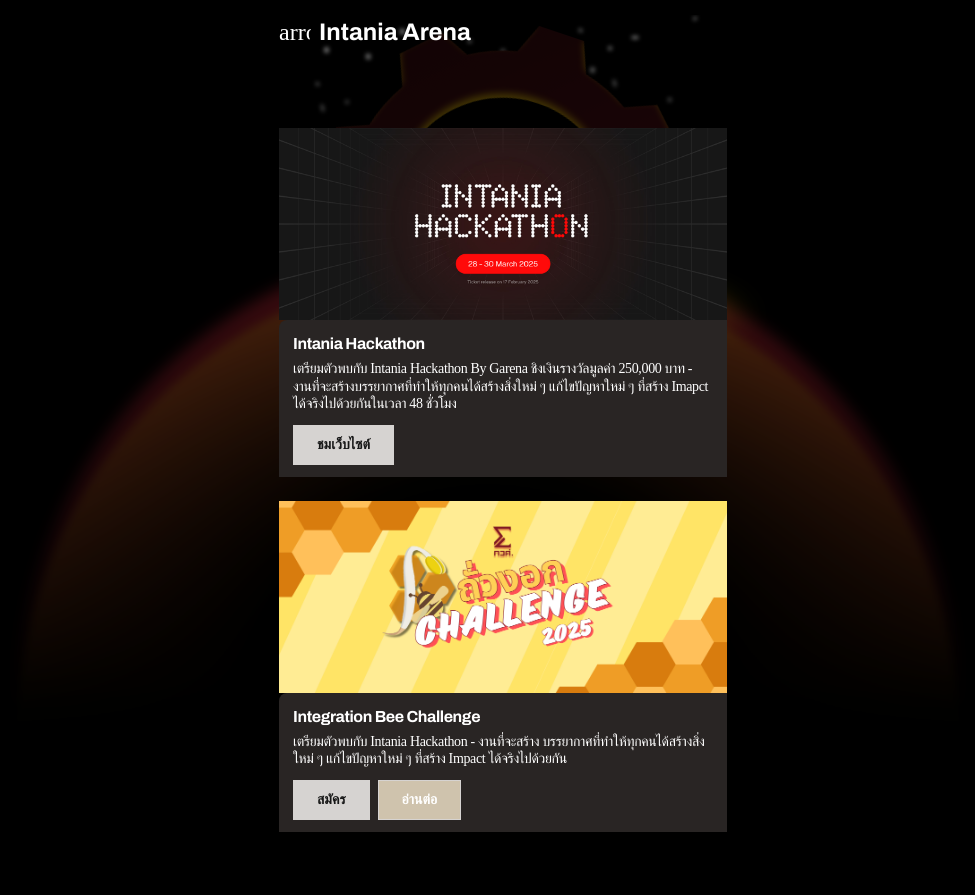
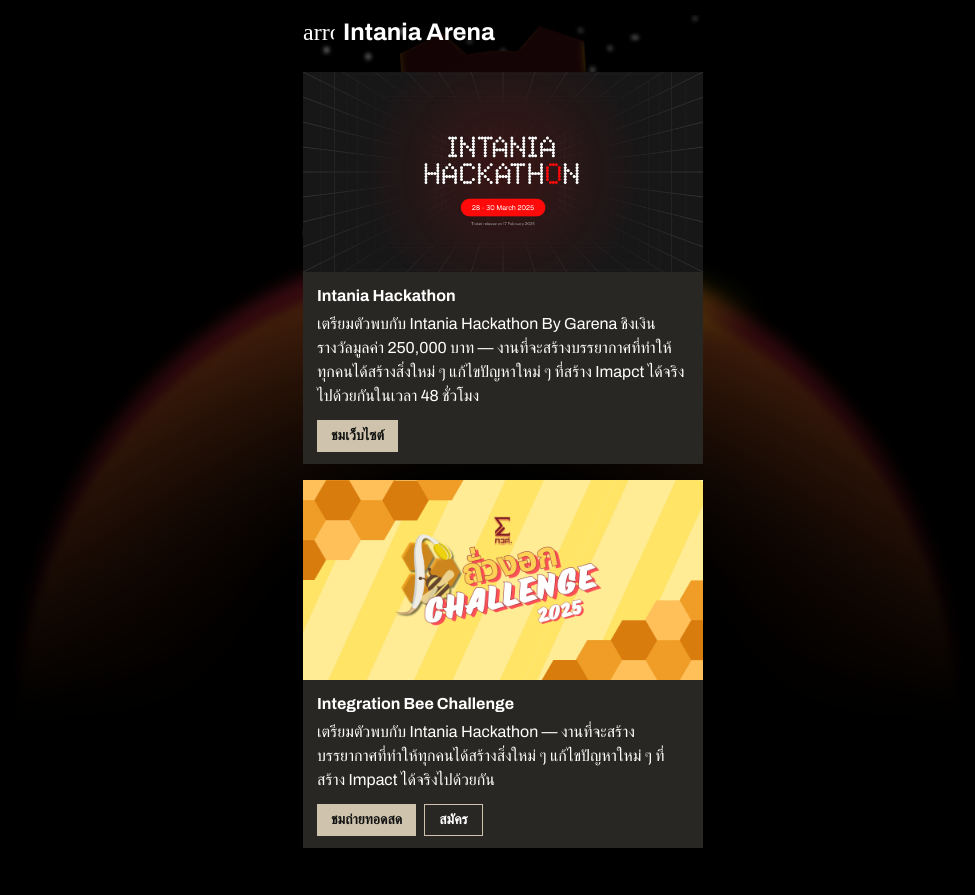
Before and after one commit to esc-chula/intania-expo-2025, a Next.js app: page /arena in a window 1280 px wide. Shown: the top 895 px of the page, without its empty margins (137-1112 px from the left). Built offline with nearby package versions, Linux system fonts and the light colour scheme; a web font is replaced by a local one.

Commit message:
feat: clean up Arena

```diff
--- /dev/null
+++ b/app/arena/components/CompetitionCard.tsx
@@ -0,0 +1,46 @@
+import Button from "@/app/components/Button";
+import Card from "@/app/components/Card";
+import Competition from "@/lib/models/Competition";
+import { StyleableFC } from "@/lib/types/misc";
+import Image from "next/image";
+
+/**
+ * Displays information about a competition.
+ *
+ * @param competition The competition to display.
+ * @param imagePriority Whether the image is above the fold and should be prioritized.
+ */
+const CompetitionCard: StyleableFC<{
+  competition: Competition;
+  imagePriority?: boolean;
+}> = ({ competition, imagePriority, className, style }) => (
+  <Card className={className} style={style}>
+    <Image
+      src={competition.image}
+      alt={competition.title}
+      width={740}
+      height={370}
+      priority={imagePriority}
+    />
+    <div className="space-y-1 px-3.5 py-3">
+      <h2 className="text-title-md leading-title-md font-bold">
+        {competition.title}
+      </h2>
+      <p>{competition.description}</p>
+      <div className="flex gap-2 pt-2">
+        {competition.links.map((link, index) => (
+          <Button
+            key={index}
+            appearance={link.appearance}
+            size="small"
+            href={link.url}
+          >
+            {link.name}
+          </Button>
+        ))}
+      </div>
+    </div>
+  </Card>
+);
+
+export default CompetitionCard;
--- a/app/arena/page.tsx
+++ b/app/arena/page.tsx
@@ -1,62 +1,32 @@
-import EventCard from "../components/Arena/EventCard";
-import Button from "../components/Button";
-import Icon from "../components/Icon";
-import TopAppBar from "../components/TopAppBar";
+import CompetitionCard from "@/app/arena/components/CompetitionCard";
+import Button from "@/app/components/Button";
+import Icon from "@/app/components/Icon";
+import TopAppBar from "@/app/components/TopAppBar";
+import Competition from "@/lib/models/Competition";
+import { Metadata } from "next";
 
-export default function Events() {
-  const eventData = [
-    {
-      title: "Intania Hackathon",
+export const metadata: Metadata = {
+  title: "Intania Arena",
   description:
-        "เตรียมตัวพบกับ Intania Hackathon By Garena ชิงเงินรางวัลมูลค่า 250,000 บาท - งานที่จะสร้างบรรยากาศที่ทำให้ทุกคนได้สร้างสิ่งใหม่ ๆ แก้ไขปัญหาใหม่ ๆ ที่สร้าง Imapct ได้จริงไปด้วยกันในเวลา 48 ชั่วโมง",
-      image: "/arena/ih.png",
-      links: [{ name: "ชมเว็บไซต์", url: "https://intania.tech/hackathon" }],
-    },
-    {
-      title: "Integration Bee Challenge",
-      description:
-        "เตรียมตัวพบกับ Intania Hackathon​ - งานที่จะสร้าง บรรยากาศที่ทำให้ทุกคนได้สร้างสิ่งใหม่ ๆ แก้ไขปัญหาใหม่ ๆ ที่สร้าง Impact ได้จริงไปด้วยกัน",
-      image: "/arena/ib.png",
-      links: [
-        { name: "สมัคร", url: "/" },
-        { name: "อ่านต่อ", url: "/" },
-      ],
-    },
-    {
-      title: "Intania Innovation Contest",
-      description:
-        "การแข่งขันนวัตกรรมนักเรียนระดับม้ธยมศึกษาตอนปลาย ในด้านวิศวกรรมศาสตร์ประจำปี 2568 ในธีม “Innovation towards Global Impact”",
-      image: "/arena/iic.png",
-      links: [{ name: "อ่านต่อ", url: "/" }],
-    },
-    {
-      title: "Intania Metaverse Exhibition",
-      description:
-        "Pitching รอบไฟนอลของ Thailand Metaverse Hackathon and Exhibition ครั้งที่ 1 และงานจัดแสดง Metaverse โดยบริษัทและหน่วยงานต่าง ๆ",
-      image: "/arena/ime.png",
-      links: [{ name: "อ่านต่อ", url: "/" }],
-    },
-  ];
+    "เตรียมพบกับสุดยอดการแข่งขันสุดเข้มข้นจากหลากหลายสาขาที่จะปลุกพลังแห่งนวัตกรรมและความสามารถของเหล่านักคิด นักสร้าง และนักแก้ปัญหา!",
+};
 
+export default function Arena() {
   return (
-    <div className="flex min-h-screen flex-col items-center justify-center">
-      <div className="mt-32">
+    <div className="space-y-4 pt-18 pb-4">
       <TopAppBar>
         <Button appearance="text">
           <Icon name="arrow_back" />
         </Button>
-          <h1 className="text-2xl font-bold">Intania Arena</h1>
+        <h1>Intania Arena</h1>
       </TopAppBar>
-        {eventData.map((event, index) => (
-          <EventCard
+      {Competition.ALL.map((competition, index) => (
+        <CompetitionCard
           key={index}
-            title={event.title}
-            description={event.description}
-            image={event.image}
-            links={event.links}
+          competition={competition}
+          imagePriority={index < 2}
         />
       ))}
     </div>
-    </div>
   );
 }
--- a/app/components/Arena/EventCard.tsx
+++ /dev/null
@@ -1,45 +0,0 @@
-"use client";
-
-import React from "react";
-import { useRouter } from "next/navigation";
-
-import Button from "../Button";
-
-const EventCard = ({ title, description, image, links }: any) => {
-  const router = useRouter();
-
-  return (
-    <div
-      className="mb-6 flex w-[90vw] max-w-md cursor-pointer flex-col items-start justify-start transition-transform duration-300 hover:scale-105"
-      onClick={() => router.push(links[0].url)}
-    >
-      <img className="h-48 w-full object-cover" src={image} alt={title} />
-      <div className="flex w-full flex-col items-start justify-start gap-1 rounded-tl-lg bg-stone-800 px-3.5 py-3">
-        <div className="w-full font-['Archivo'] text-base leading-normal font-bold tracking-tight text-white">
-          {title}
-        </div>
-        <div className="w-full font-['Chakra_Petch'] text-sm leading-tight font-normal tracking-tight text-white">
-          {description}
-        </div>
-        <div className="inline-flex items-start justify-start gap-2 pt-2">
-          {links.map((link: any, index: number) => (
-            <Button
-              key={index}
-              onClick={() => {
-                if (link.url) {
-                  router.push(link.url);
-                }
-              }}
-              appearance="filled"
-              className={`px-3.5 py-1.5 ${index === 0 ? "bg-stone-300 text-neutral-900 hover:bg-stone-500" : "text-white outline outline-1 outline-offset-[-1px] outline-stone-300 hover:bg-stone-300 hover:text-neutral-900"} flex items-center justify-center gap-2.5 overflow-hidden text-sm font-bold transition-colors duration-200`}
-            >
-              {link.name}
-            </Button>
-          ))}
-        </div>
-      </div>
-    </div>
-  );
-};
-
-export default EventCard;
--- /dev/null
+++ b/lib/models/Competition.ts
@@ -0,0 +1,71 @@
+import Button from "@/app/components/Button";
+import type { ComponentProps } from "react";
+
+type CompetitionLink = {
+  name: string;
+  url: string;
+  appearance: ComponentProps<typeof Button>["appearance"];
+};
+
+export default class Competition {
+  #title: string;
+  #description: string;
+  #image: string;
+  #links: CompetitionLink[];
+
+  static readonly ALL: Competition[] = [
+    new Competition(
+      "Intania Hackathon",
+      "เตรียมตัวพบกับ Intania Hackathon By Garena ชิงเงินรางวัลมูลค่า 250,000 บาท — งานที่จะสร้างบรรยากาศที่ทำให้ทุกคนได้สร้างสิ่งใหม่ ๆ แก้ไขปัญหาใหม่ ๆ ที่สร้าง Imapct ได้จริงไปด้วยกันในเวลา 48 ชั่วโมง",
+      "/arena/ih.png",
+      [{ name: "ชมเว็บไซต์", url: "https://intania.tech/hackathon", appearance: "filled" }],
+    ),
+    new Competition(
+      "Integration Bee Challenge",
+      "เตรียมตัวพบกับ Intania Hackathon — งานที่จะสร้าง บรรยากาศที่ทำให้ทุกคนได้สร้างสิ่งใหม่ ๆ แก้ไขปัญหาใหม่ ๆ ที่สร้าง Impact ได้จริงไปด้วยกัน",
+      "/arena/ib.png",
+      [
+        { name: "ชมถ่ายทอดสด", url: "https://www.facebook.com/profile.php?id=61574441578556&sk=live_videos", appearance: "filled" },
+        { name: "สมัคร", url: "https://docs.google.com/forms/d/e/1FAIpQLScxBISyeaFQY1Cc4j0MuDg3S_ZcHoiKCv4Soecl_h_4N8zpkQ/viewform?usp=dialog", appearance: "outlined" },
+      ],
+    ),
+    new Competition(
+      "Intania Innovation Contest",
+      "การแข่งขันโครงงานนวัตกรรมที่เฟ้นหาสุดยอดไอเดียจากนักเรียนมัธยมปลายในรอบ Final & Grand Final มีลุ้นรับรางวัลสุดพิเศษสำหรับผู้เข้าร่วมงานอีกด้วย",
+      "/arena/iic.png",
+      [{ name: "อ่านต่อ", url: "https://www.instagram.com/intaniainnovationcontest2025/", appearance: "outlined" }],
+    ),
+    new Competition(
+      "Intania Metaverse Exhibition",
+      "พบกับการแข่งขันรอบสุดท้ายของสุดยอดโครงการที่ผสมผสานเทคโนโลยี Metaverse และนิทรรศการสุดล้ำ!",
+      "/arena/ime.png",
+      [{ name: "อ่านต่อ", url: "https://www.instagram.com/intaniaverse/", appearance: "outlined" }],
+    ),
+  ];
+
+  constructor(
+    title: string,
+    description: string,
+    image: string,
+    links: CompetitionLink[],
+  ) {
+    this.#title = title;
+    this.#description = description;
+    this.#image = image;
+    this.#links = links;
+  }
+
+  // Standard getters
+  get title() {
+    return this.#title;
+  }
+  get description() {
+    return this.#description;
+  }
+  get image() {
+    return this.#image;
+  }
+  get links() {
+    return this.#links;
+  }
+}
```
Also changed, not shown: public/arena/ime.png. Lines whose indentation alone changed are shown as unchanged.
